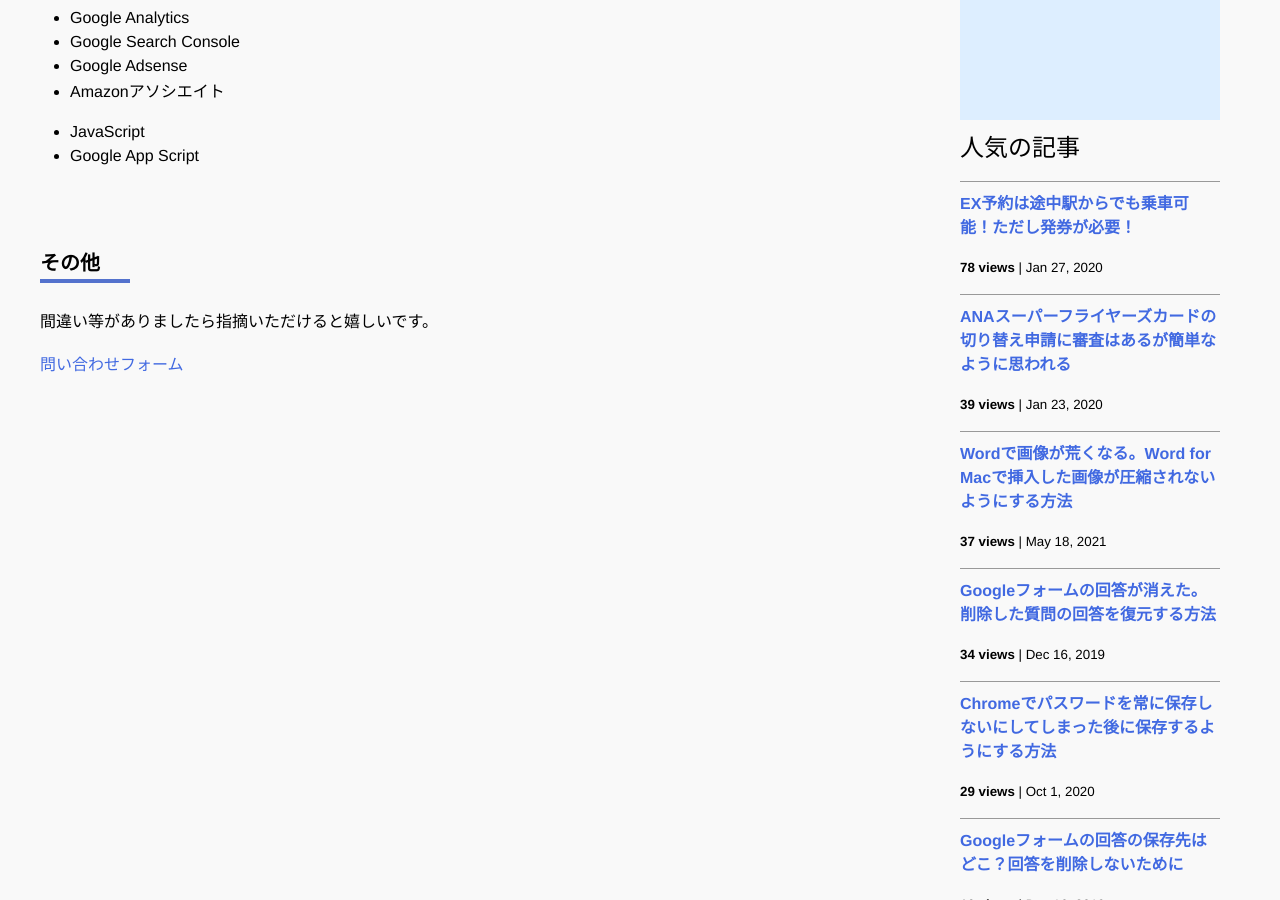
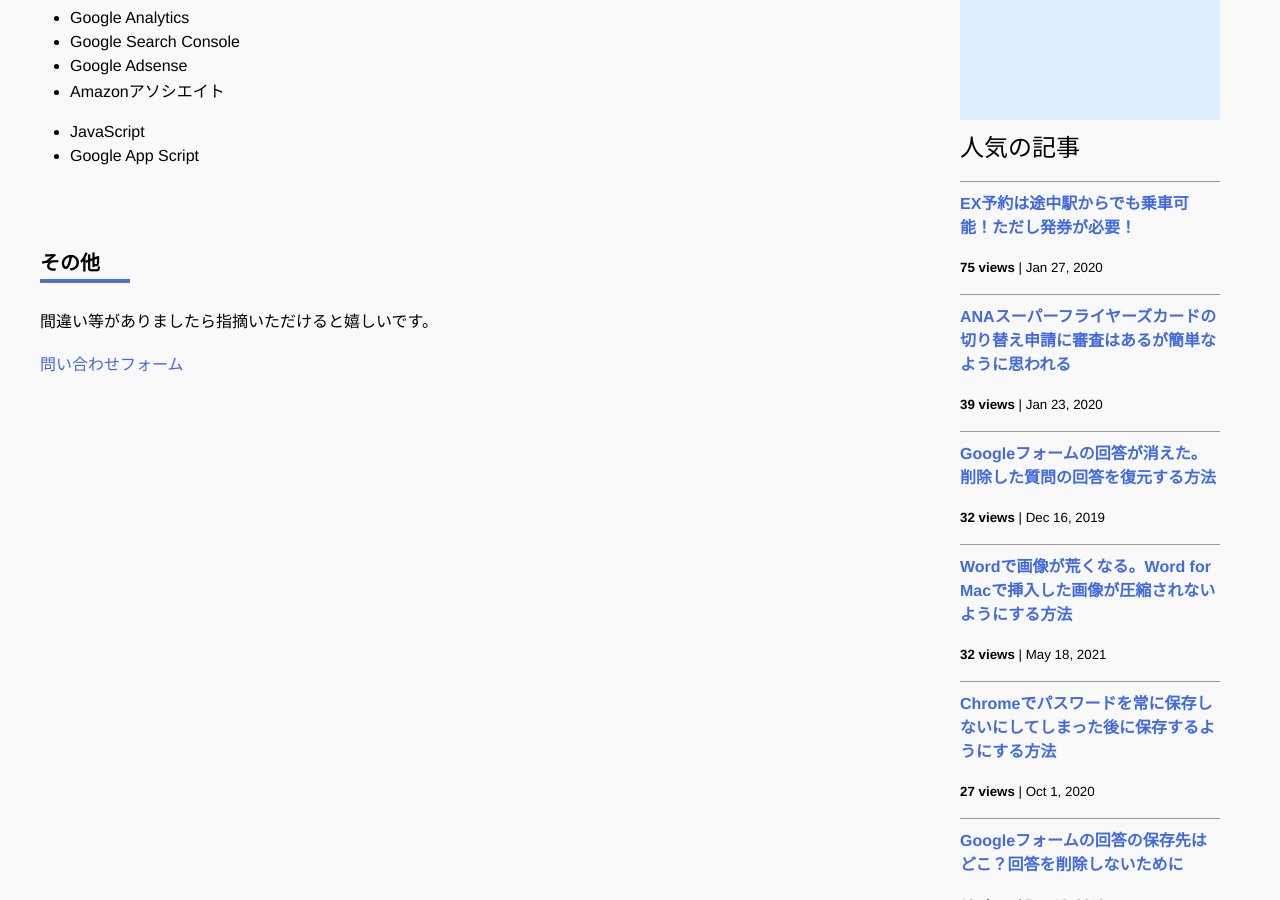
Before and after one commit to iwanaminami/shoyaiwaname, a Jekyll site: the page built from about.markdown, in a window 1280 px wide and 900 px high, scrolled down 693 px. Built offline with Jekyll 4.4.1, drawn with Linux system fonts in a browser that asks for light colours; nearby versions of some CDN libraries; comment, search, counter and statistics services are not loaded.

Commit message:
chore(ga): update _data/popularposts.yml 20260521-0052

```diff
--- a/_data/popularposts.yml
+++ b/_data/popularposts.yml
@@ -1,15 +1,15 @@
 side:
-  - view: 78
+  - view: 75
     url: "/2020/01/27/ex-rideontheway.html"
   - view: 39
     url: "/2020/01/23/sfc-judge.html"
-  - view: 37
+  - view: 32
+    url: "/2019/12/16/restore-googleform.html"
+  - view: 32
     url: "/2021/05/18/image-compression-word.html"
-  - view: 34
-    url: "/2019/12/16/restore-googleform.html"
-  - view: 29
+  - view: 27
     url: "/2020/10/01/googlepassword.html"
-  - view: 12
+  - view: 11
     url: "/"
   - view: 10
     url: "/2019/12/16/googleform-answers.html"
```
